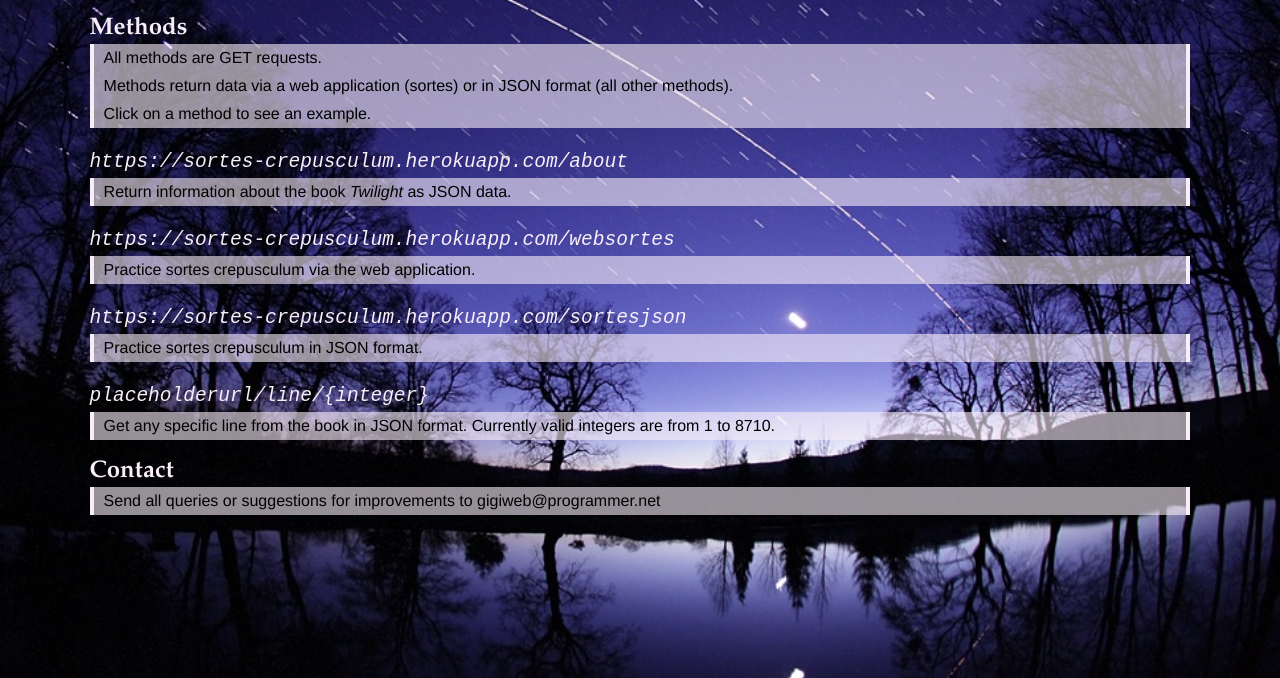
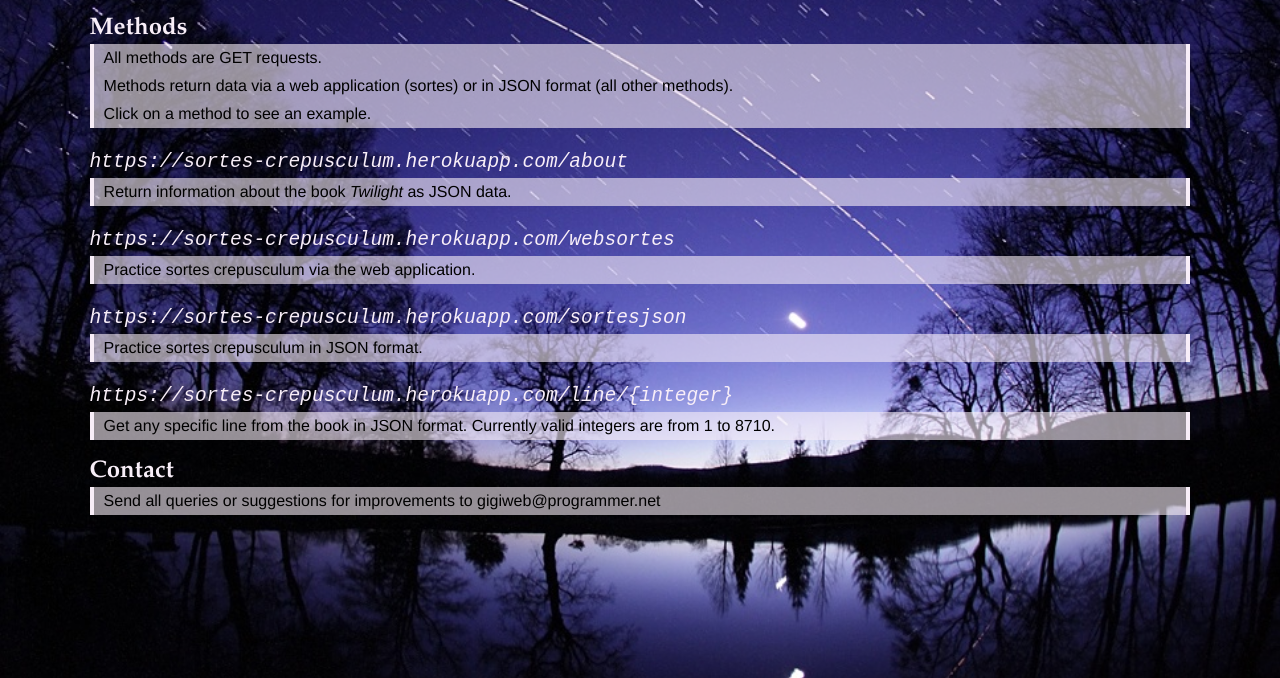
Before and after one commit to ecglover8/sortes-crepusculum, a website: page index.html in a window 1280 px wide. Shown: the part 122-800 px from the top of the page. Drawn offline with Linux system fonts and the light colour scheme.

Commit message:
Update index.html

```diff
--- a/index.html
+++ b/index.html
@@ -37,7 +37,7 @@
       <a class="example" href="https://sortes-crepusculum.herokuapp.com/sortesjson">https://sortes-crepusculum.herokuapp.com/sortesjson</a>
       <p class="para">Practice sortes crepusculum in JSON format.</p>
       <br />
-      <a class="example" href="https://sortes-crepusculum.herokuapp.com/line/6966">placeholderurl/line/{integer}</a>
+      <a class="example" href="https://sortes-crepusculum.herokuapp.com/line/6966">https://sortes-crepusculum.herokuapp.com/line/{integer}</a>
       <p class="para">Get any specific line from the book in JSON format. Currently valid integers are from 1 to 8710.</p>
       <br />
       <h2>Contact</h2>
```
